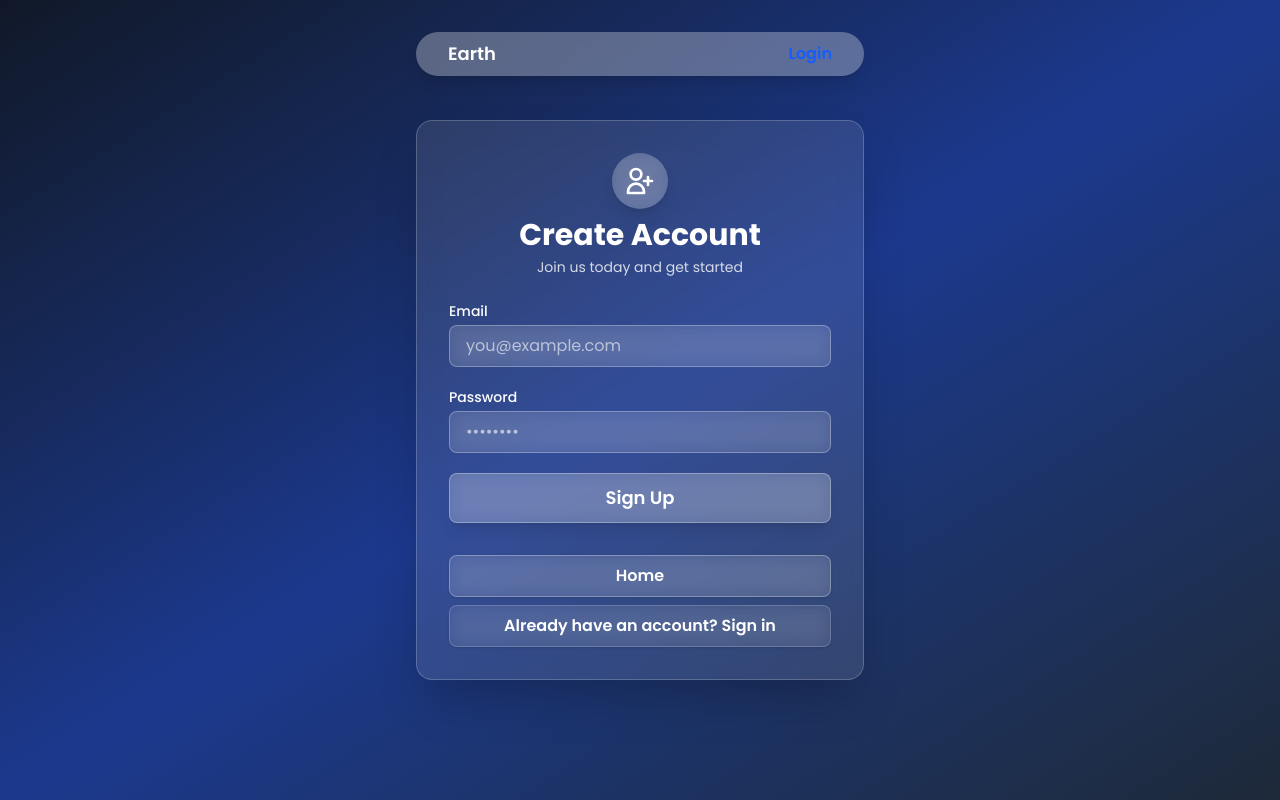
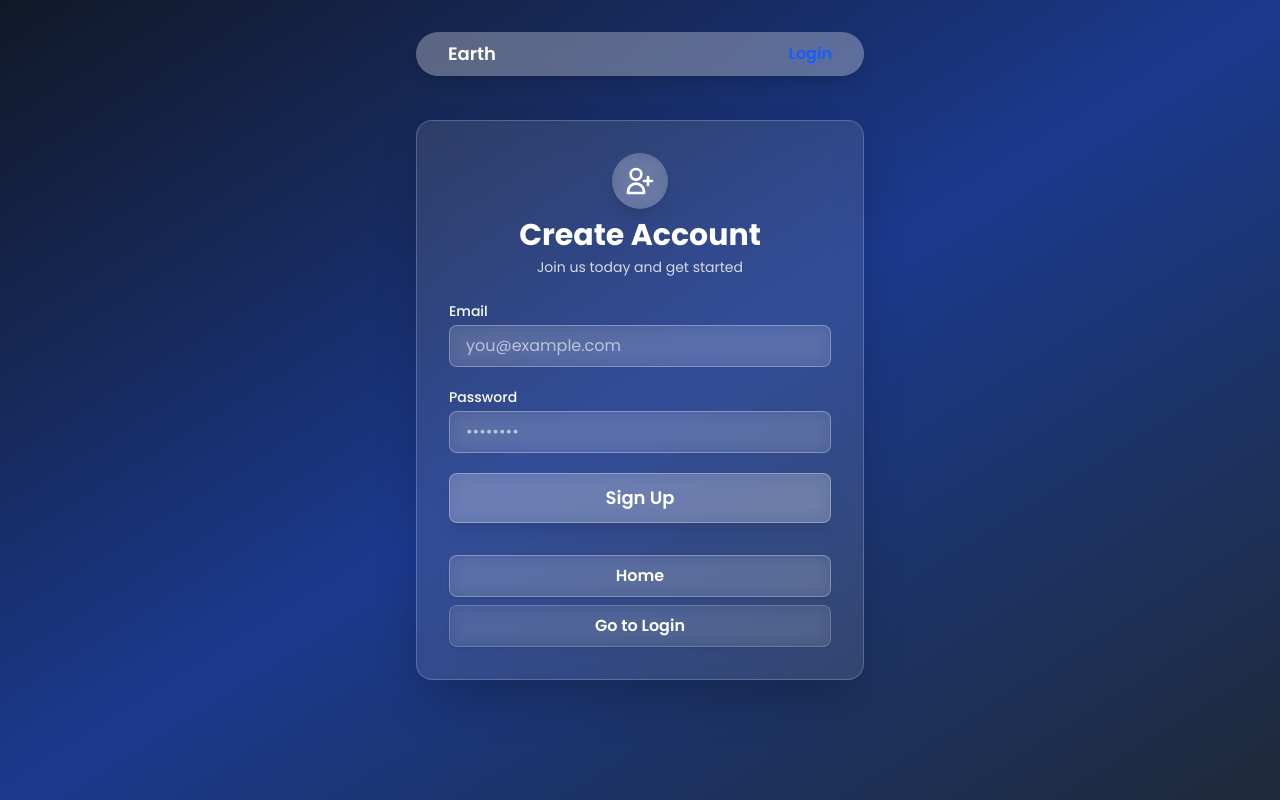
Before and after one commit to MOHIT-IITP/earth, a Next.js app in the folder web-app/: page /signup in a window 1280 px wide. Built offline with nearby package versions, Linux system fonts and the light colour scheme; no server answers.

Commit message:
Added: auth style

```diff
--- a/web-app/app/login/page.tsx
+++ b/web-app/app/login/page.tsx
@@ -19,6 +19,7 @@ const LoginPage = () => {
       showErrorToast(errorMessage);
     } else {
       showSuccessToast("You are Successfully LoggedIn");
+      window.location.href = '/';
     }
     setLoading(false);
   };
--- a/web-app/app/signup/page.tsx
+++ b/web-app/app/signup/page.tsx
@@ -19,6 +19,7 @@ const SignupPage = () => {
       showErrorToast(errorMessage);
     }else{
       showSuccessToast("Your are successfully LoggedIn");
+      window.location.href = '/';
     }
     setLoading(false);
   };
@@ -91,7 +92,7 @@ const SignupPage = () => {
             href="/login"
             className="w-full bg-white/5 hover:bg-white/15 text-white py-2 rounded-lg text-center font-semibold border border-white/20 transition-all duration-200 shadow-sm backdrop-blur-sm"
           >
-            Already have an account? Sign in
+            Go to Login
           </Link>
         </div>
       </div>
--- a/web-app/components/Navbar.tsx
+++ b/web-app/components/Navbar.tsx
@@ -1,12 +1,16 @@
 import { LogOutAction } from '@/actions/user';
 import { getUser } from '@/auth/server'
+import Link from 'next/link';
 import React from 'react'
 
 const Navbar = async () => {
   const user = await getUser();
   return (
     <nav className="fixed left-1/2 top-8 z-50 -translate-x-1/2 bg-white/30 backdrop-blur-md shadow-lg rounded-full px-8 py-2 flex items-center justify-between min-w-[260px] max-w-md w-[90vw]">
-      <span className="text-lg font-semibold text-white">Earth</span>
+
+      <Link href={'/'}>
+        <span className="text-lg font-semibold text-white">Earth</span>
+      </Link>
 
       {user && user.email ? (
         <span className="text-white flex gap-2 relative group cursor-pointer">
```
